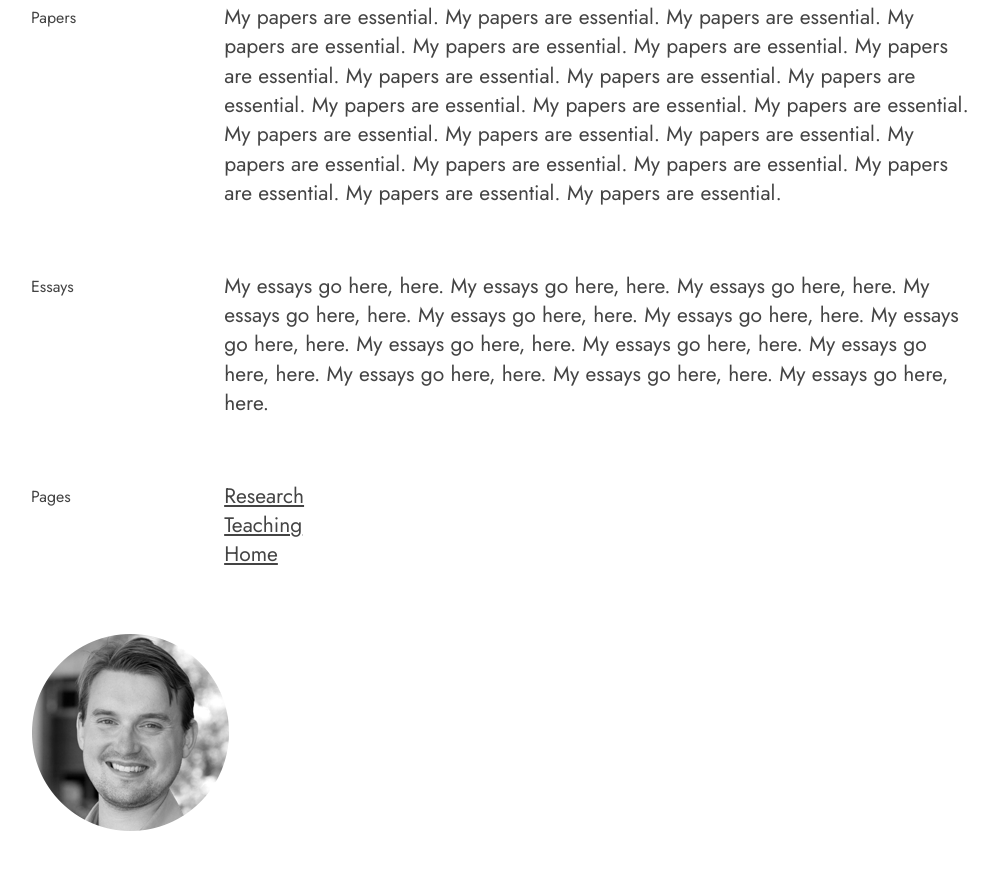
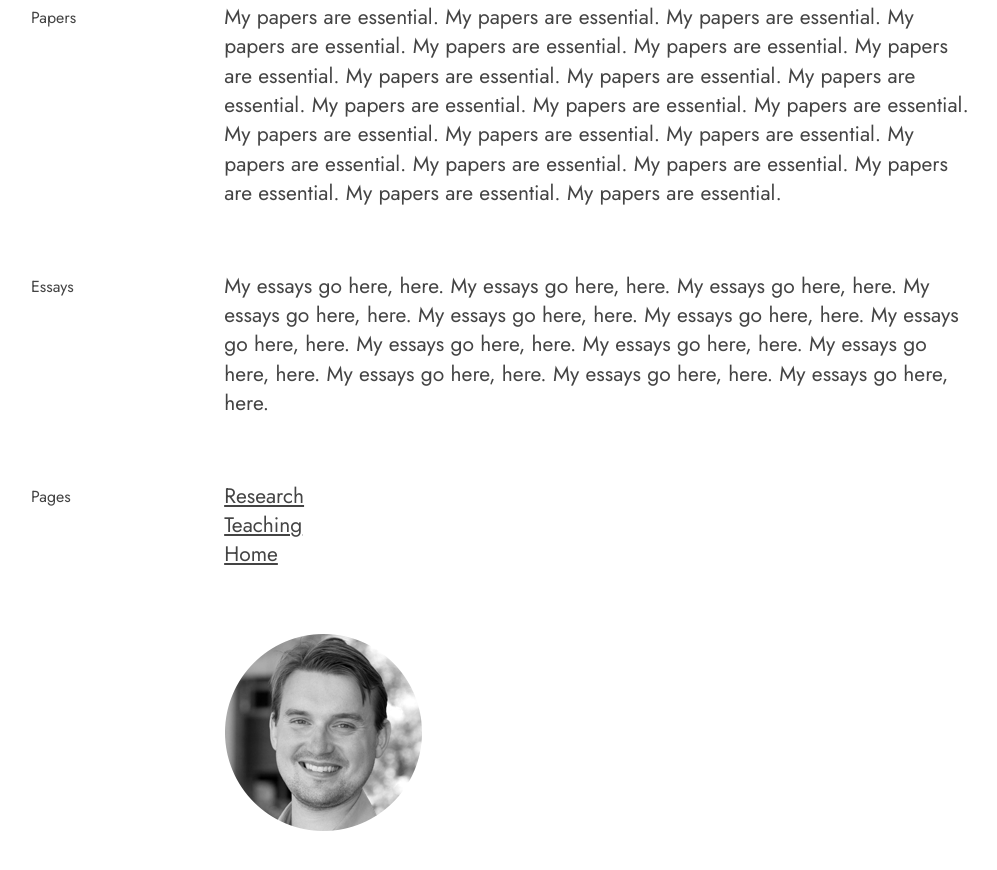
Before and after one commit to alanoszka/alanoszka.github.io, a plain HTML site: page research.html in a window 1280 px wide. Shown: the part 732-1602 px from the top of the page, without its empty margins (40-1037 px from the left). Drawn offline with Linux system fonts and the light colour scheme.

Commit message:
Update research.html

```diff
--- a/research.html
+++ b/research.html
@@ -77,7 +77,10 @@
         </section>
 
         <section class="grid">
-          <div class="col col-4"><img src="alanoszka_bw.png"></img></div>
+          <div class="col col-1">&nbsp;</div>
+          <div class="col col-4"><img src="alanoszka_bw.png"></img>
+          </div>
+        </section>
 
          </font>
     <script src="/css/page.js"></script>
```
